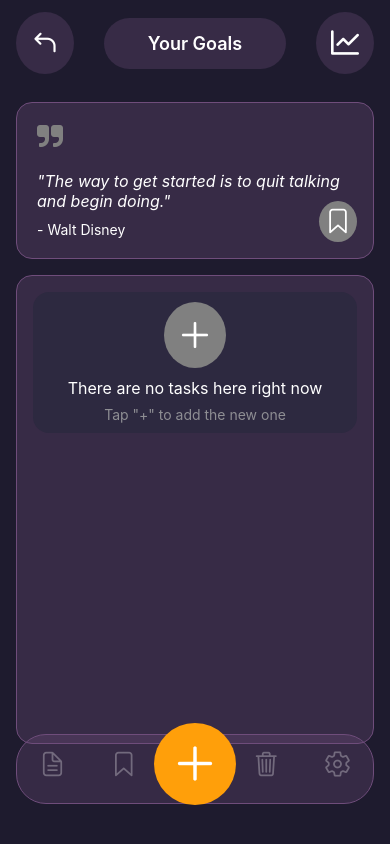
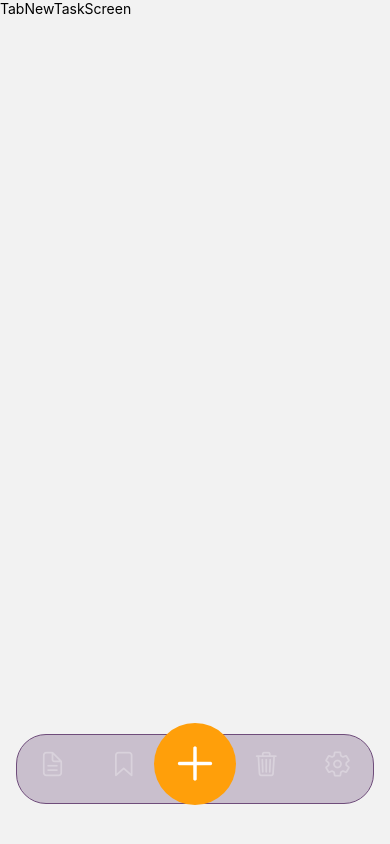
Before and after one commit to Vachek-hooves/Pragmatrack, a React Native app: screen /Add in a window 390 px wide. Built offline with nearby package versions, Linux system fonts and the light colour scheme.

Commit message:
update style

```diff
--- a/TabNavigator/TabNavigation.js
+++ b/TabNavigator/TabNavigation.js
@@ -1,7 +1,7 @@
 import {StyleSheet, View, TouchableOpacity} from 'react-native';
 import {createBottomTabNavigator} from '@react-navigation/bottom-tabs';
-import TabMainScreen from '../screen/tab/TabMainScreen';
 import Icon from 'react-native-vector-icons/Ionicons';
+import {TabMainScreen, TabNewTaskScreen} from '../screen/tab';
 
 const Tab = createBottomTabNavigator();
 
@@ -35,7 +35,8 @@ const TabNavigation = () => {
       />
       <Tab.Screen
         name="Add"
-        component={TabMainScreen}
+        component={TabNewTaskScreen}
+
         options={{
           tabBarIcon: () => (
             // <View style={styles.addButtonContainer}>
@@ -44,6 +45,8 @@ const TabNavigation = () => {
             </TouchableOpacity>
             // </View>
           ),
+
+
         }}
       />
       <Tab.Screen
@@ -85,9 +88,8 @@ const styles = StyleSheet.create({
     paddingTop: 10,
     marginBottom: 20,
     borderWidth: 1,
-    borderColor:'#6F4D7B',
-    marginHorizontal:16,
-
+    borderColor: '#6F4D7B',
+    marginHorizontal: 16,
   },
   addButtonContainer: {
     // position: 'absolute',
--- /dev/null
+++ b/screen/tab/TabNewTaskScreen.js
@@ -0,0 +1,14 @@
+import { StyleSheet, Text, View } from 'react-native'
+import React from 'react'
+
+const TabNewTaskScreen = () => {
+  return (
+    <View>
+      <Text>TabNewTaskScreen</Text>
+    </View>
+  )
+}
+
+export default TabNewTaskScreen
+
+const styles = StyleSheet.create({})
--- /dev/null
+++ b/screen/tab/index.js
@@ -0,0 +1,4 @@
+import TabMainScreen from './TabMainScreen';
+import TabNewTaskScreen from './TabNewTaskScreen';
+
+export {TabMainScreen, TabNewTaskScreen};
```
